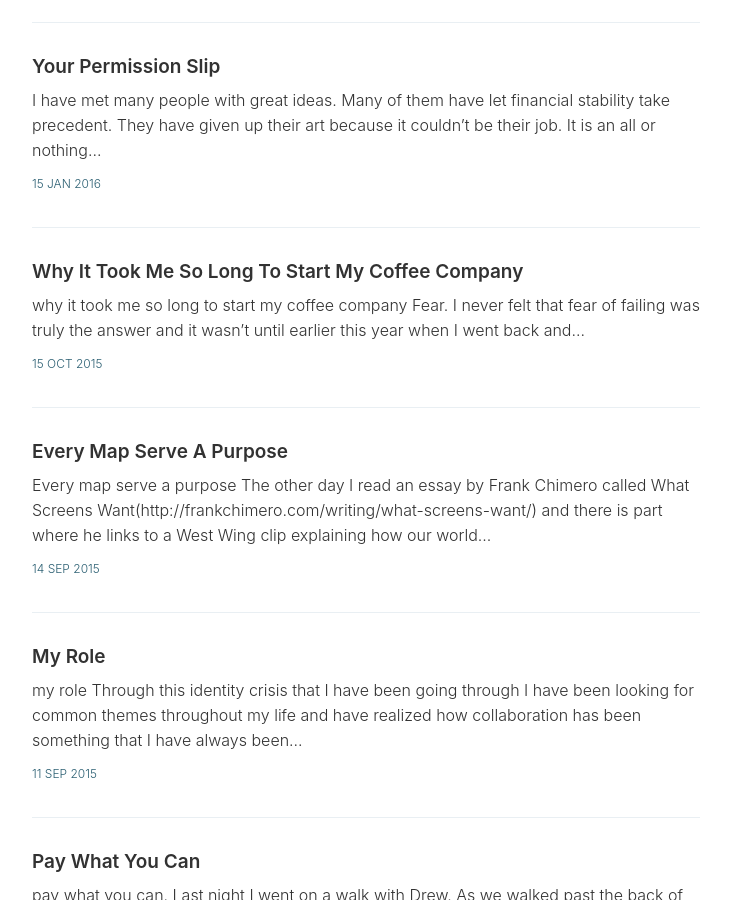
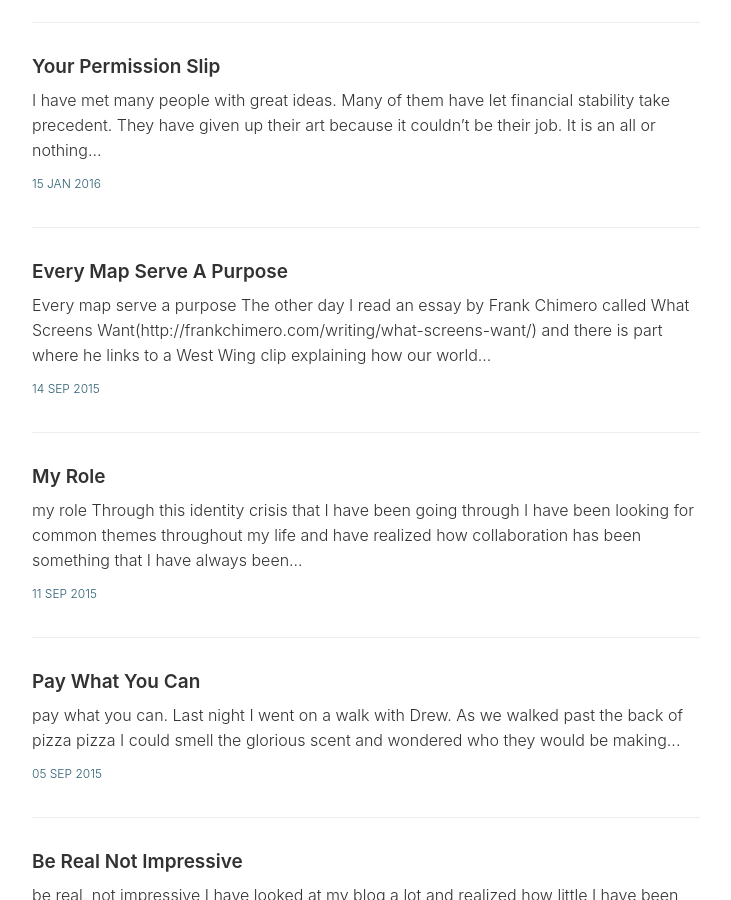
Before and after one commit to jaredhenriques/blog, a Jekyll site: the page built from index.html, in a window 1280 px wide and 900 px high, scrolled down 3197 px. Shown: the whole window, without its empty margins (274-1005 px from the left). Built offline with Jekyll 4.4.1, drawn with Linux system fonts in a browser that asks for light colours; the list of posts is cut into pages by our own code.

Commit message:
Update 2015-10-15-why-it-took-me-so-long-to-start-my-coffee-company.md

```diff
--- a/_posts/2015-10-15-why-it-took-me-so-long-to-start-my-coffee-company.md
+++ b/_posts/2015-10-15-why-it-took-me-so-long-to-start-my-coffee-company.md
@@ -1,5 +1,6 @@
-# why it took me so long to start my coffee company
-
+---
+published: false
+---
 Fear.
 
 I never felt that fear of failing was truly the answer and it wasn’t until earlier this year when I went back and watched some old #AskGaryVee episodes did one of his answers really hit home with me. Gary mentioned that it is not necessarily the fear of failing but rather the fear of failing in front of _________. Fill in your blank.
```
